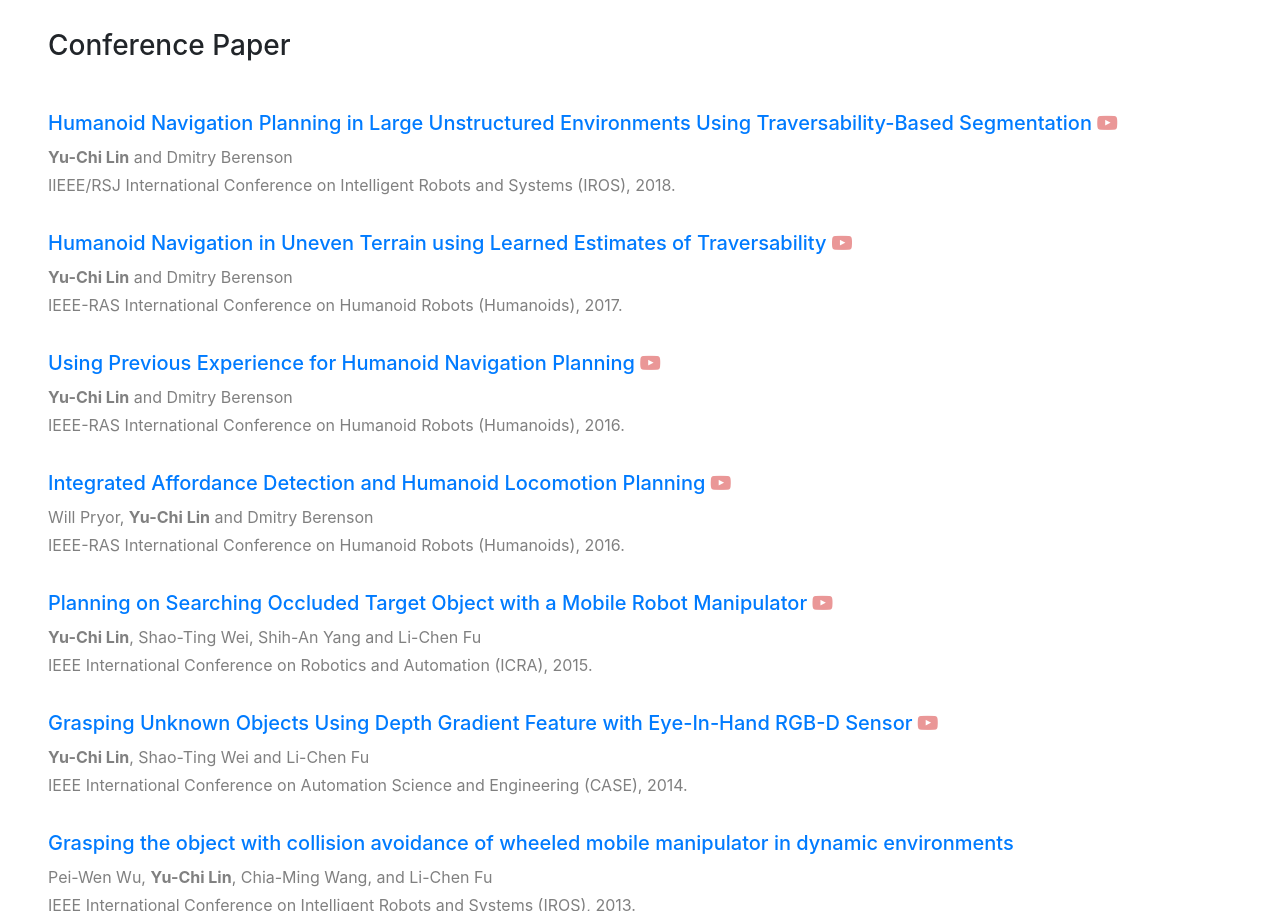
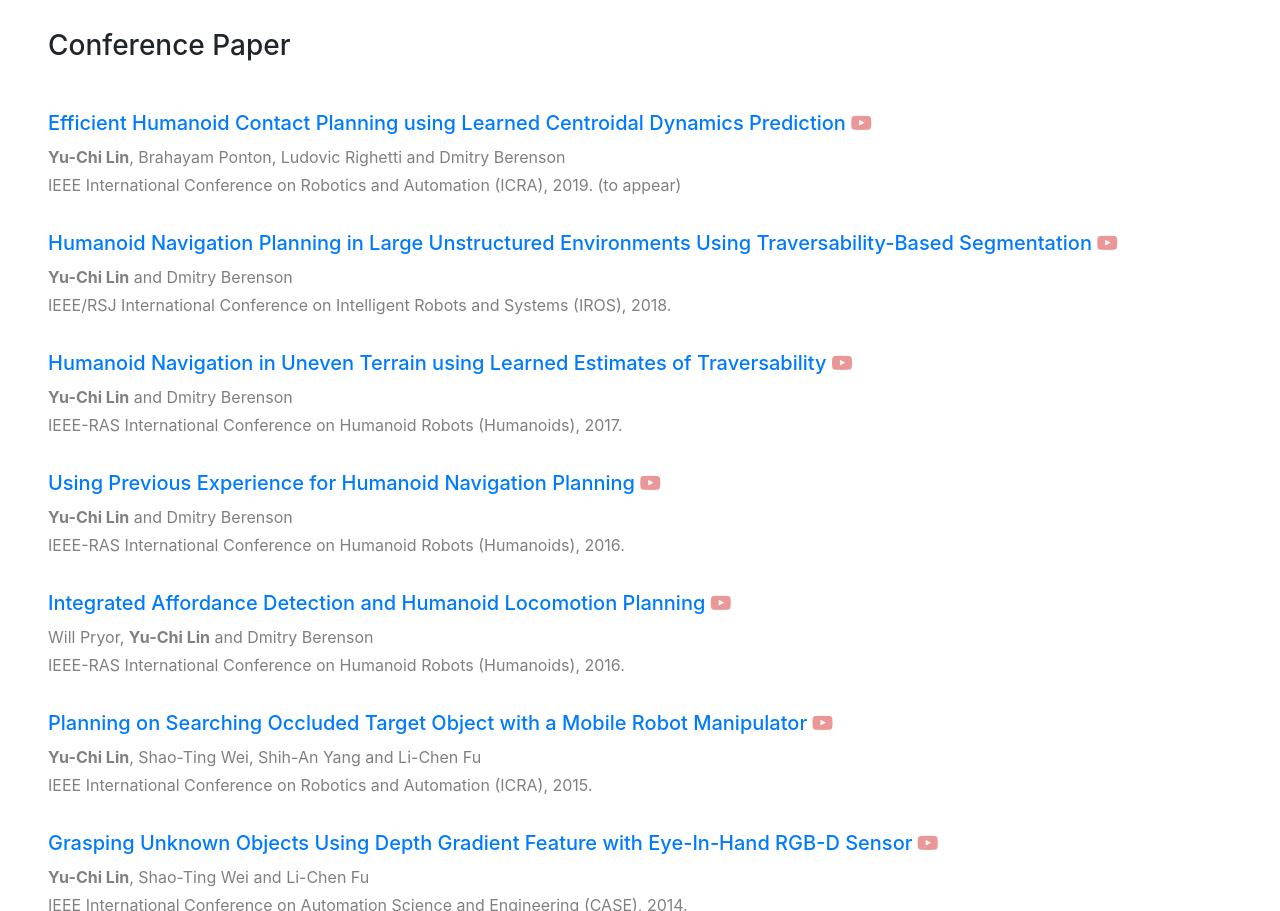
Before and after one commit to LinYuChi/LinYuChi.github.io, a website with bundled scripts: page index.html in a window 1280 px wide. Shown: the part 1837-2748 px from the top of the page. Built offline with nearby package versions, Linux system fonts and the light colour scheme; files whose address does not match are found by name; a web font is replaced by a local one.

Commit message:
add icra 2019 paper

```diff
--- a/index.html
+++ b/index.html
@@ -138,9 +138,16 @@
           <h3 class="mb-5">Conference Paper</h3>
           <div class="resume-item d-flex flex-column flex-md-row mb-3">
             <div class="resume-content mr-auto">
+              <h5><a class="txt-dec-none" href="https://arxiv.org/abs/1810.13082">Efficient Humanoid Contact Planning using Learned Centroidal Dynamics Prediction</a><a target="_blank" class="play-icon" href="https://youtu.be/QMGaI5tbEJs"> <i class="fa fa-youtube-play" aria-hidden="true"></i></a></h5>
+              <p class="gray"><strong>Yu-Chi Lin</strong>, Brahayam Ponton, Ludovic Righetti and Dmitry Berenson<br/>
+                IEEE International Conference on Robotics and Automation (ICRA), 2019. (to appear) </p>
+            </div>
+          </div>
+          <div class="resume-item d-flex flex-column flex-md-row mb-3">
+            <div class="resume-content mr-auto">
               <h5><a class="txt-dec-none" href="http://arm.eecs.umich.edu/download.php?p=69">Humanoid Navigation Planning in Large Unstructured Environments Using Traversability-Based Segmentation</a><a target="_blank" class="play-icon" href="https://youtu.be/CWSx7qQzmtw"> <i class="fa fa-youtube-play" aria-hidden="true"></i></a></h5>
               <p class="gray"><strong>Yu-Chi Lin</strong> and Dmitry Berenson<br/>
-                IIEEE/RSJ International Conference on Intelligent Robots and Systems (IROS), 2018. </p>
+                IEEE/RSJ International Conference on Intelligent Robots and Systems (IROS), 2018. </p>
             </div>
           </div>
           <div class="resume-item d-flex flex-column flex-md-row mb-3">
```
